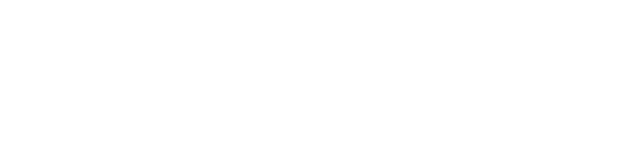
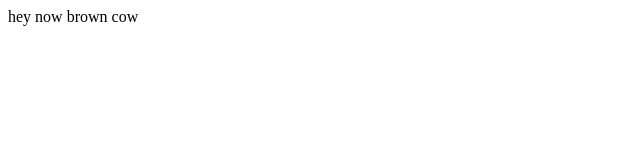
Before and after one commit to miniramp/miniramp.github.io, a plain HTML site: page index.html in a window 1280 px wide. Shown: the whole page, without its empty margins (0-640 px from the left). Drawn offline with Linux system fonts and the light colour scheme.

Commit message:
Update index.html

```diff
--- a/index.html
+++ b/index.html
@@ -1,13 +1,15 @@
 <!DOCTYPE html>
 <html>
 
-<head>
+  <head>
 
-</head>
+  </head>
 
-<body>
-
-</body>
+  <body>
+    <script type= "text/javascript">
+      document.write("hey now brown cow");
+    </script>
+  </body>
 
 
 
```
